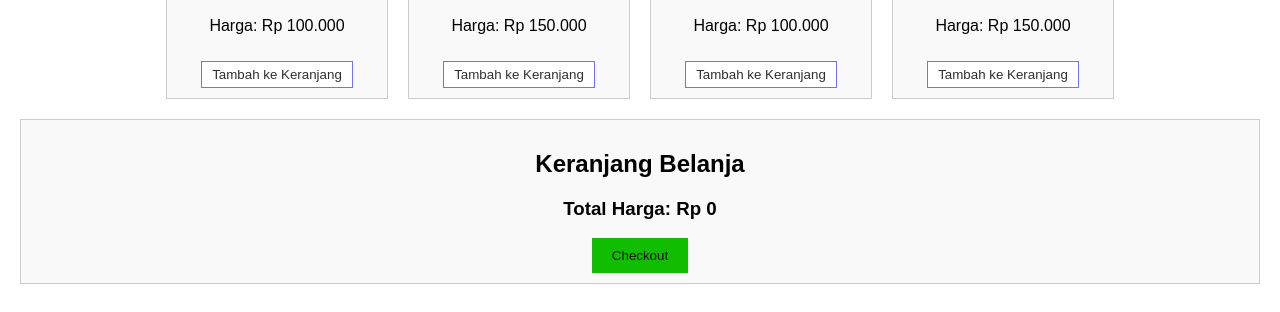
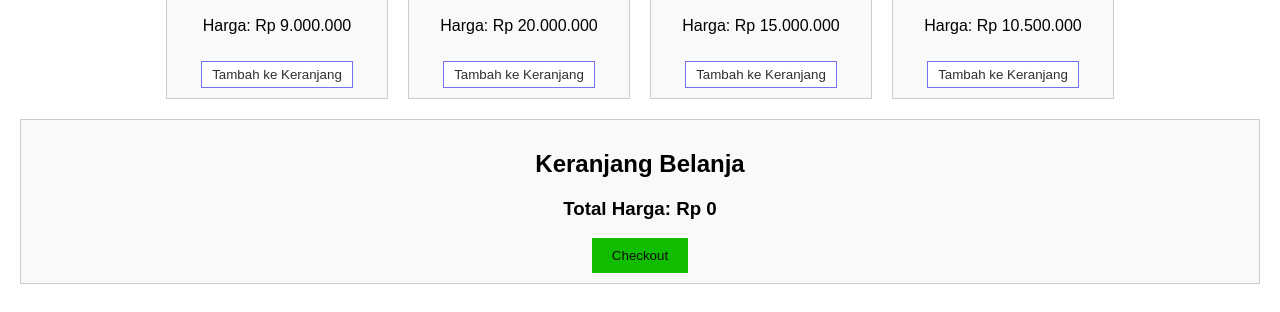
Before and after one commit to rizky-z/praktikum-web, a plain HTML site: page e-commerce_UTS/index.html in a window 1280 px wide. Shown: the part 414-726 px from the top of the page. Drawn offline with Linux system fonts and the light colour scheme.

Commit message:
update UTS E-Commerce 20231106

```diff
--- a/e-commerce_UTS/index.html
+++ b/e-commerce_UTS/index.html
@@ -15,28 +15,28 @@
         <div class="product">
             <img src="img/11promax.jpg" alt="Produk Apple">
             <h2>Iphone 11 Pro Max</h2>
-            <p>Harga: Rp 100.000</p>
+            <p>Harga: Rp 9.000.000</p>
             <button class="add-to-cart" onclick="addToCart('Iphone 11 Pro Max', 100000)">Tambah ke Keranjang</button>
         </div>
 
         <div class="product">
             <img src="img/14promax.jpg" alt="Produk Apple">
             <h2>Iphone 14 Pro Max</h2>
-            <p>Harga: Rp 150.000</p>
+            <p>Harga: Rp 20.000.000</p>
             <button class="add-to-cart" onclick="addToCart('Iphone 14 Pro Max', 150000)">Tambah ke Keranjang</button>
         </div>
 
         <div class="product">
             <img src="img/xiaomi14pro.jpg" alt="Produk Xiaomi">
             <h2>Xiaomi 14 Pro - Indonesia</h2>
-            <p>Harga: Rp 100.000</p>
+            <p>Harga: Rp 15.000.000</p>
             <button class="add-to-cart" onclick="addToCart('Xiaomi 14 Pro - Indonesia', 100000)">Tambah ke Keranjang</button>
         </div>
 
         <div class="product">
             <img src="img/Note12Turbo.webp" alt="Produk Xiaomi">
             <h2>Xiaomi Note 12 Turbo</h2>
-            <p>Harga: Rp 150.000</p>
+            <p>Harga: Rp 10.500.000</p>
             <button class="add-to-cart" oncslick="addToCart('Xiaomi Note 12 Turbo', 150000)">Tambah ke Keranjang</button>
         </div>
     </section>
```
